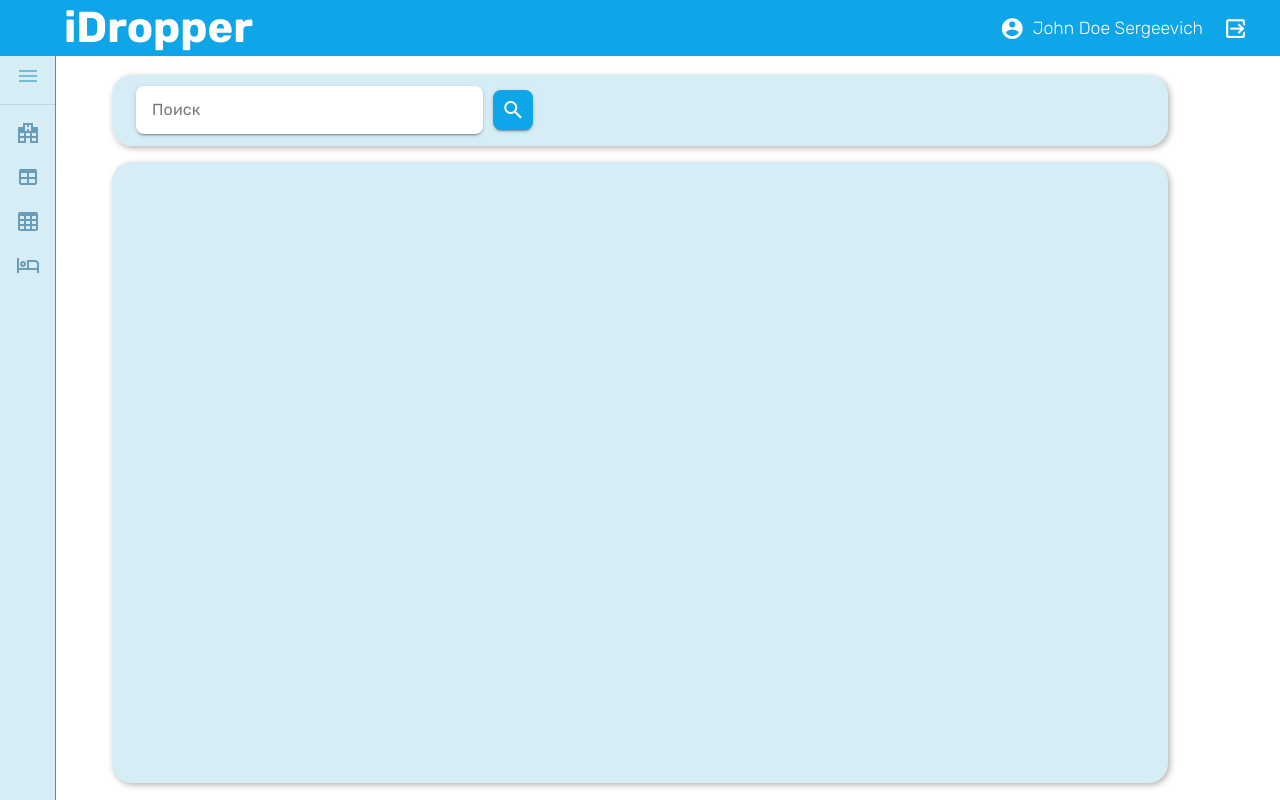
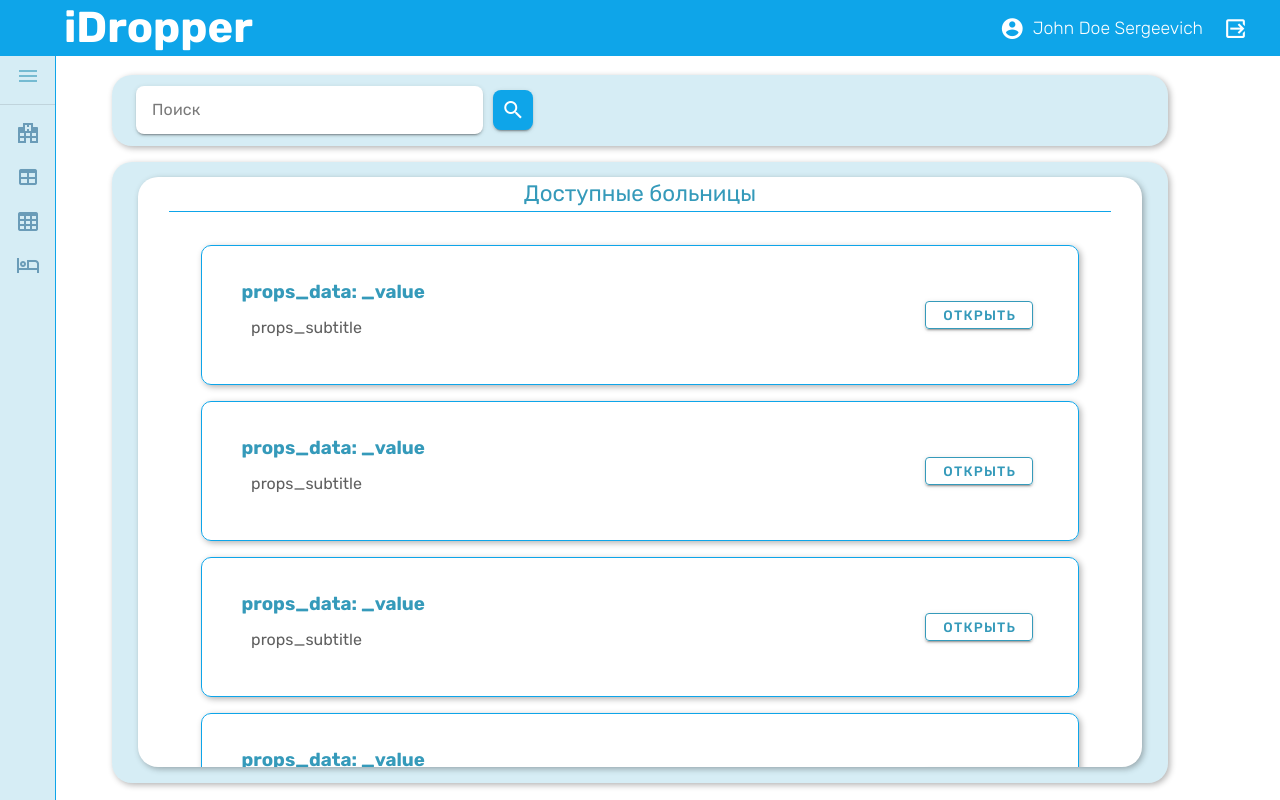
Before and after one commit to vEveriAxas/iDropper, a Vue app: page /main/hospitals in a window 1280 px wide. Built offline with nearby package versions, Linux system fonts and the light colour scheme.

Commit message:
big-cange-ii

```diff
--- a/src/components/departments/departmentsMainComp.vue
+++ b/src/components/departments/departmentsMainComp.vue
@@ -1,7 +1,7 @@
 <template>
     <!-- Главный Блок для взаимодействия с ОТДЕЛЕНИЯМИ -->
     <div class="departments-main">
-        <itemsListComp/>
+        <itemsListComp :main-title="'отделения'"/>
     </div>
 </template>
 
--- a/src/components/hospitalBeds/hospitalBedsMainComp.vue
+++ b/src/components/hospitalBeds/hospitalBedsMainComp.vue
@@ -1,7 +1,7 @@
 <template>
     <!-- Главный Блок для взаимодействия с КОЙКАМИ -->
     <div class="hospital-beds-main">
-        <itemsListComp/>
+        <itemsListComp :main-title="'койки'"/>
     </div>
 </template>
 
--- a/src/components/hospitalRooms/hospitalRoomsMainComp.vue
+++ b/src/components/hospitalRooms/hospitalRoomsMainComp.vue
@@ -1,7 +1,7 @@
 <template>
     <!-- Главный Блок для взаимодействия с ПАЛАТАМИ -->
     <div class="hospital-rooms-main">
-        <itemsListComp/>
+        <itemsListComp :main-title="'палаты'"/>
     </div>
 </template>
 
--- a/src/components/hospitals/hospitalsMainComp.vue
+++ b/src/components/hospitals/hospitalsMainComp.vue
@@ -1,7 +1,7 @@
 <template>
     <!-- Главный Блок для взаимодействия с Больницами -->
     <div class="hospitals-main">
-        <itemsListComp/>
+        <itemsListComp :main-title="'больницы'"/>
     </div>
 </template>
 
--- a/src/components/itemsList/itemComp.vue
+++ b/src/components/itemsList/itemComp.vue
@@ -25,13 +25,6 @@
 </template>
 
 <script setup lang="ts">
-import { defineProps } from 'vue';
-
-const props = defineProps<{
-    id?: number,
-    itemName?: string,
-    itemAddress?: string,
-}>();
 
 </script>
 
--- a/src/components/itemsList/itemsListComp.vue
+++ b/src/components/itemsList/itemsListComp.vue
@@ -2,18 +2,23 @@
     <!-- Компонент для отрисовки Больницы, Отделений, Палат и Коек -->
     <div class="items-list__container">
         <div class="items-list__header">
-            <h1 class="items-list__header--title">Доступные {{  }}</h1>
+            <h1 class="items-list__header--title">Доступные {{ props.mainTitle }}</h1>
         </div>
 
         <!-- Отрисовка элементов -->
         <div class="items-list__wrapper">
-            <itemComp class="wrapper-item" v-for="(item, index) in 100"  :key="index"></itemComp>
+            <itemComp class="wrapper-item" v-for="(item, index) in 25"  :key="index"></itemComp>
         </div>
     </div>
 </template>
 
 <script setup lang="ts">
 import itemComp from './itemComp.vue';
+import { defineProps } from 'vue';
+
+const props = defineProps<{
+    mainTitle: string,
+}>();
 </script>
 
 <style scoped>
--- a/src/router/mainRoutes.ts
+++ b/src/router/mainRoutes.ts
@@ -2,12 +2,12 @@ import { RouteRecordRaw } from 'vue-router';
 import MainView from '@/views/MainView.vue';
 import hospitalsMainComp from '../components/hospitals/hospitalsMainComp.vue';
 import departmentsMainComp from '../components/departments/departmentsMainComp.vue';
-import hospitalRoomsMainComp from '../components/hospitals/hospitalsMainComp.vue';
+import hospitalRoomsMainComp from '../components/hospitalRooms/hospitalRoomsMainComp.vue';
 import hospitalBedsMainComp from '../components/hospitalBeds/hospitalBedsMainComp.vue';
 
 export default  [
     {
-        path: '/main/:userHashID?/',
+        path: '/main/',
         name:'main',
         component: MainView,
         children: [
--- a/src/views/MainView.vue
+++ b/src/views/MainView.vue
@@ -8,11 +8,7 @@
 
             <!-- Контент Блок -->
             <div class="main__content-block">
-                <router-view v-slot="{ Component }">
-                    <transition name="slide-left">
-                        <component :is="Component" />
-                    </transition>
-                </router-view>
+                <router-view></router-view>
             </div>
         </div>
     </div>
```
